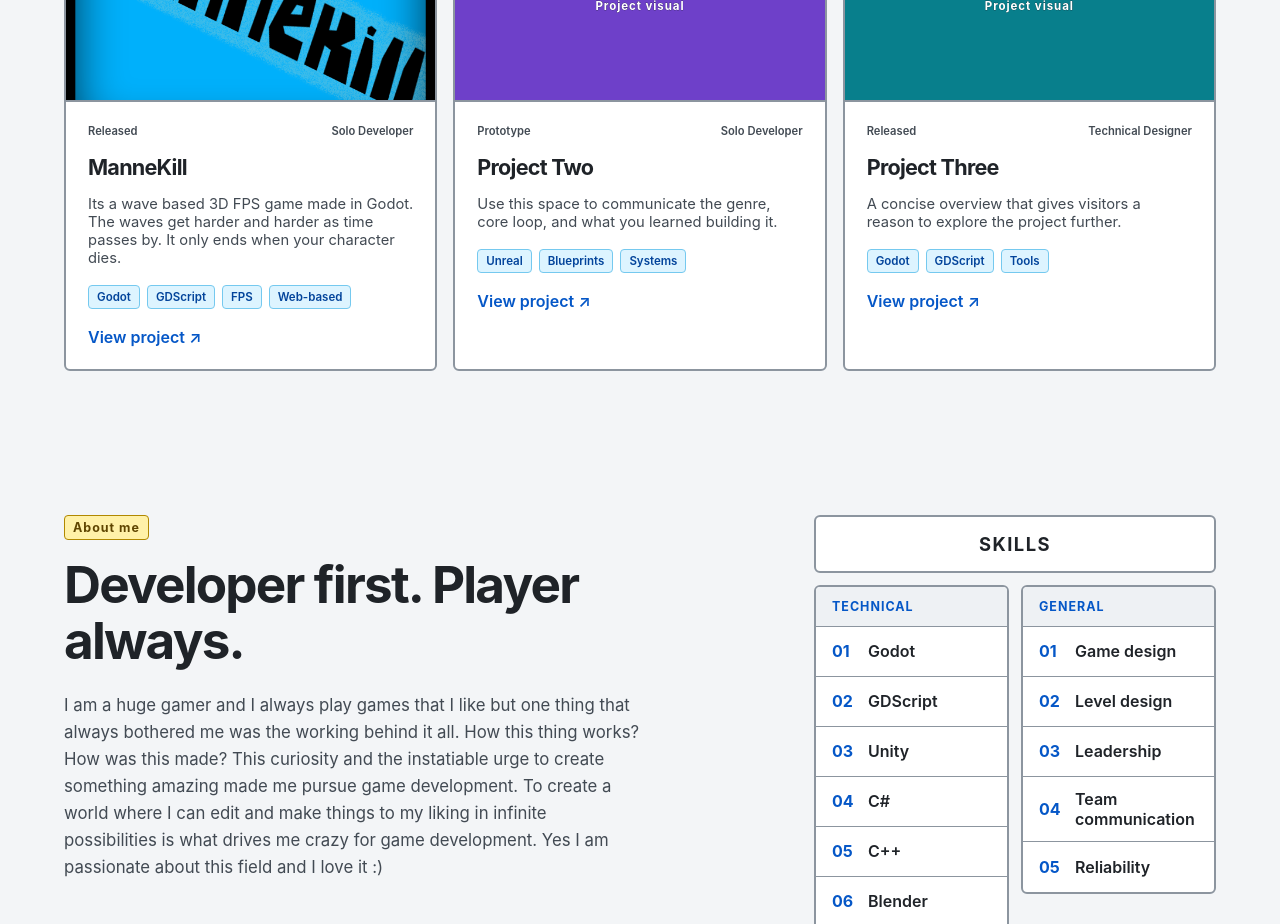
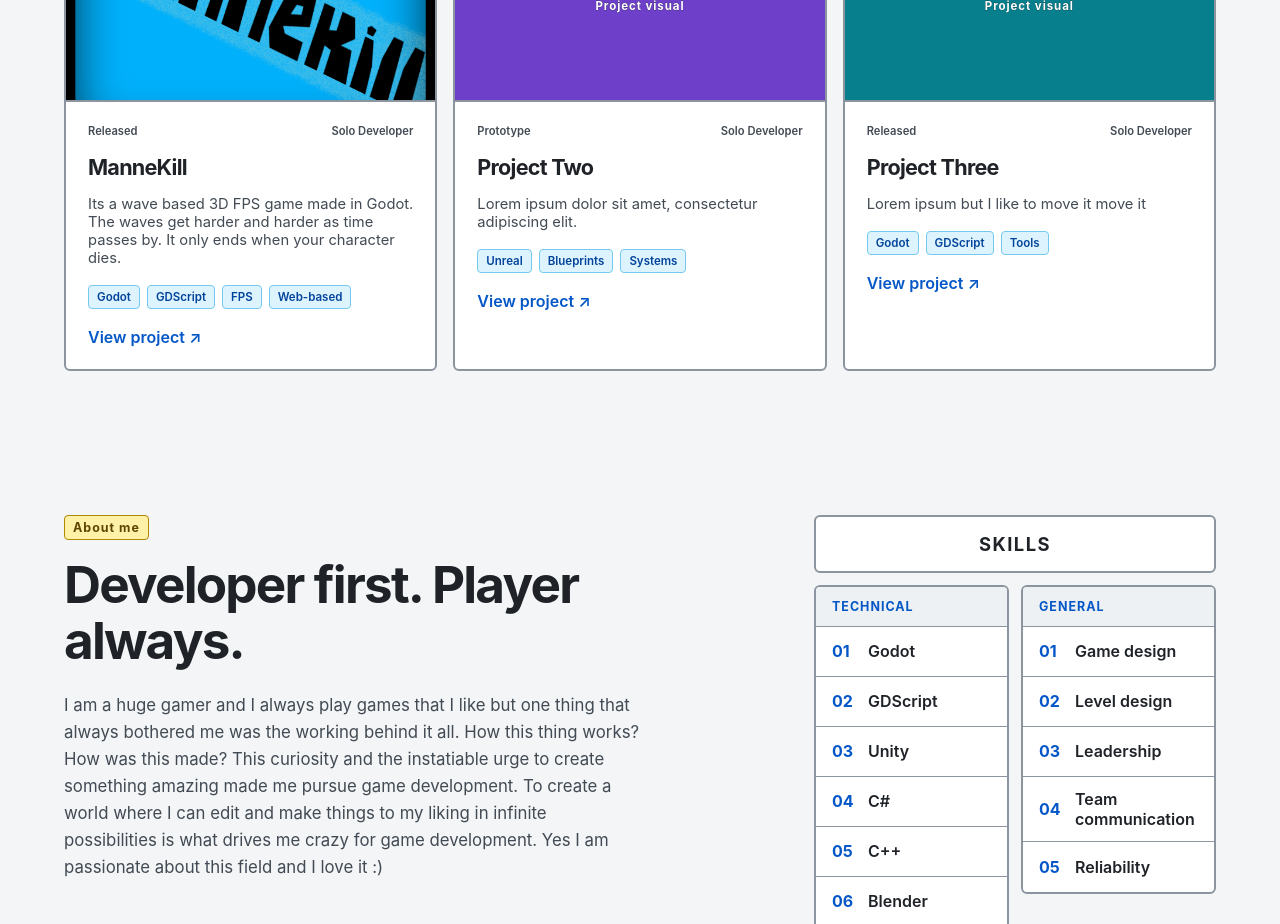
Before and after one commit to oxyenjoyer/PRTF, a React (Vite) app: page / in a window 1280 px wide. Shown: the part 1360-2284 px from the top of the page. Built offline with nearby package versions, Linux system fonts and the light colour scheme.

Commit message:
Final changes before deployment

```diff
--- a/src/App.tsx
+++ b/src/App.tsx
@@ -3,8 +3,8 @@ import { useEffect, useState } from 'react'
 // Edit this data to add portfolio pieces; each item is rendered by the reusable card below.
 const projects = [
   { title: 'ManneKill', status: 'Released', role: 'Solo Developer', text: 'Its a wave based 3D FPS game made in Godot. The waves get harder and harder as time passes by. It only ends when your character dies.', tags: ['Godot', 'GDScript', 'FPS', 'Web-based'], image: '/projects/Mannekill.png', url: 'https://therealoxygenenjoyer.itch.io/mannekill' },
-  { title: 'Project Two', status: 'Prototype', role: 'Solo Developer', text: 'Use this space to communicate the genre, core loop, and what you learned building it.', tags: ['Unreal', 'Blueprints', 'Systems'] },
-  { title: 'Project Three', status: 'Released', role: 'Technical Designer', text: 'A concise overview that gives visitors a reason to explore the project further.', tags: ['Godot', 'GDScript', 'Tools'] },
+  { title: 'Project Two', status: 'Prototype', role: 'Solo Developer', text: 'Lorem ipsum dolor sit amet, consectetur adipiscing elit.', tags: ['Unreal', 'Blueprints', 'Systems'] },
+  { title: 'Project Three', status: 'Released', role: 'Solo Developer', text: 'Lorem ipsum but I like to move it move it', tags: ['Godot', 'GDScript', 'Tools'] },
 ]
 
 // Keep these addresses separate: the header is for business enquiries, while the contact section is personal.
```
